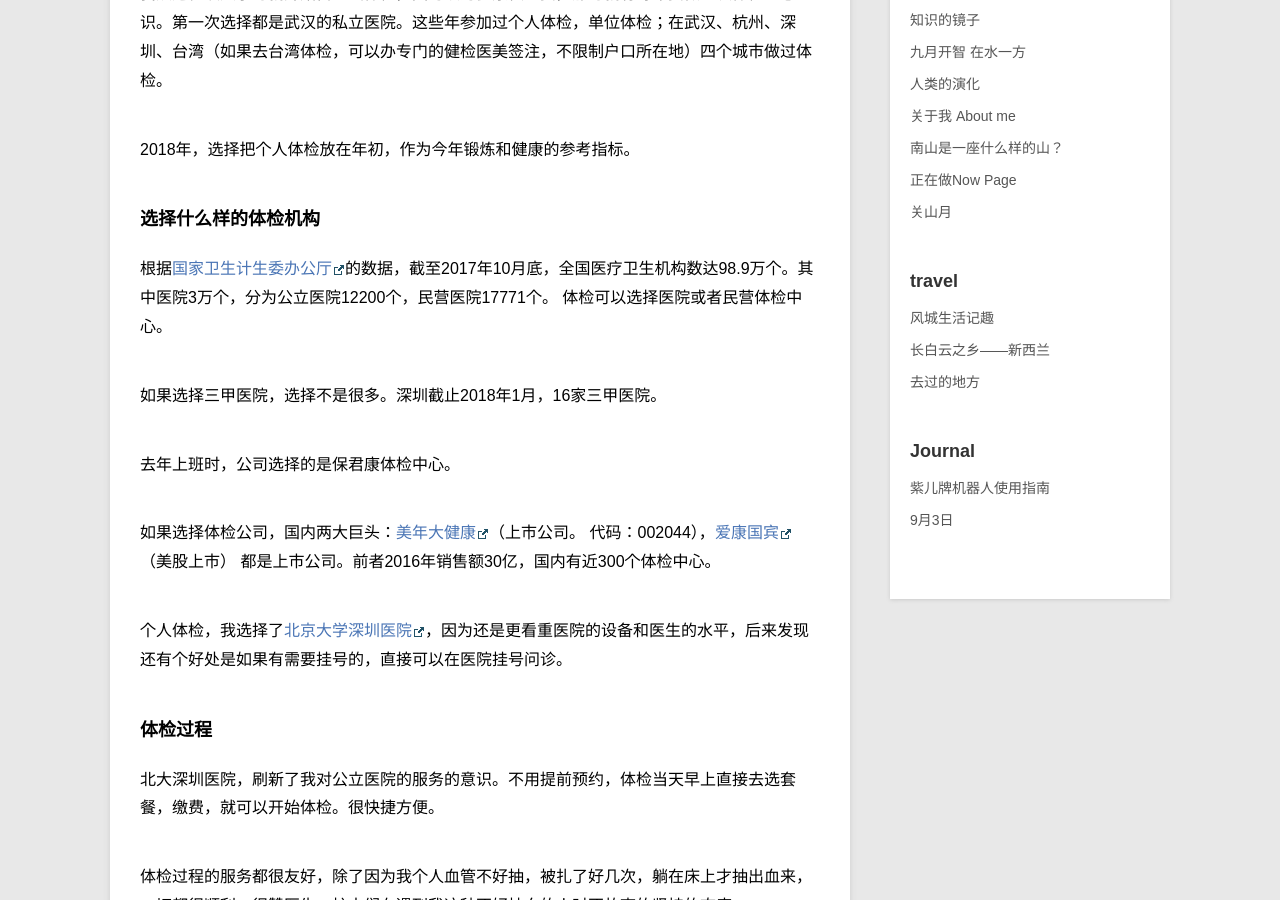
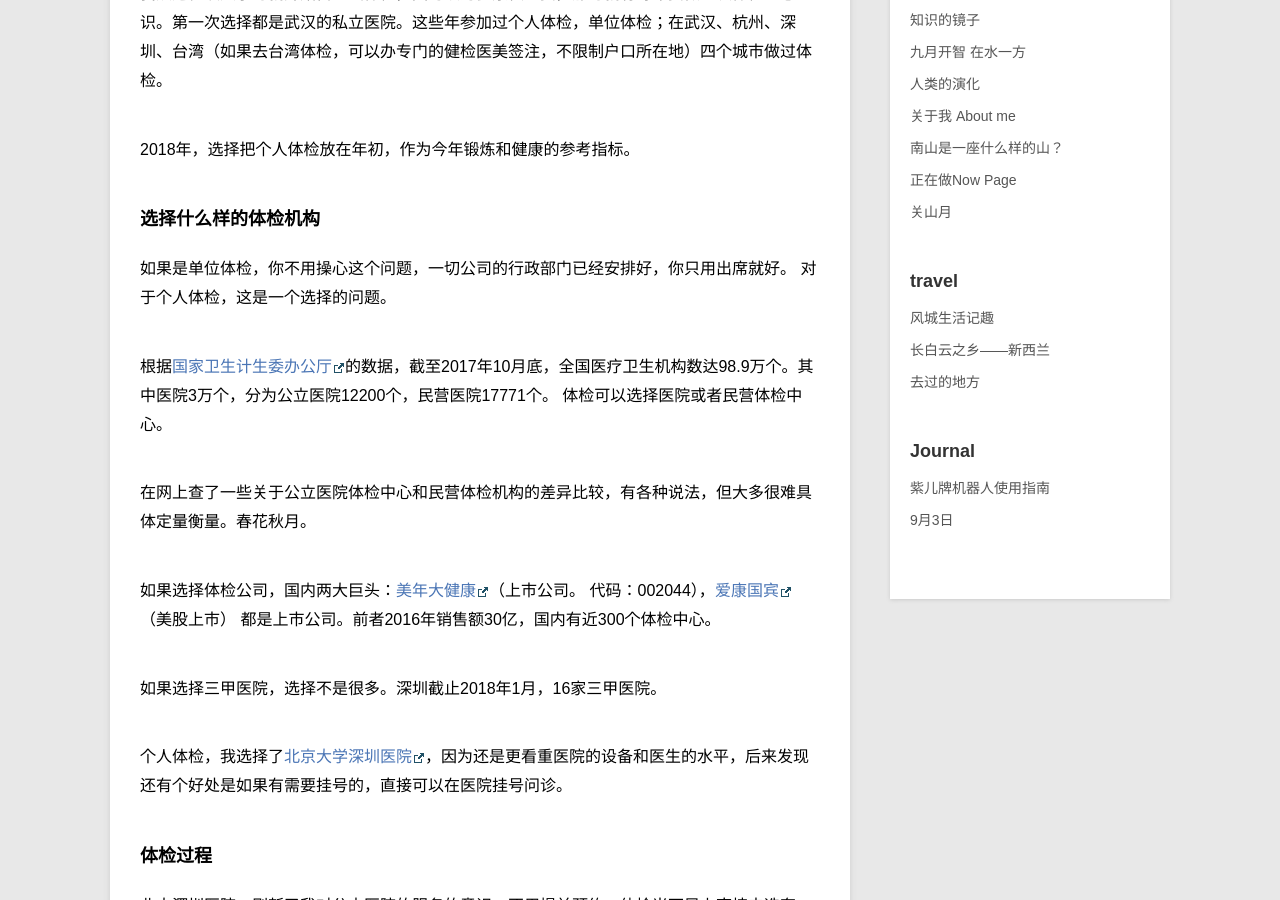
Before and after one commit to violettianjie/violettianjie.github.io, a Jekyll site: the page built from _posts/blog/2018-01-29-phyexam.md, in a window 1280 px wide and 900 px high, scrolled down 521 px. Built offline with Jekyll 4.4.1, drawn with Linux system fonts in a browser that asks for light colours.

Commit message:
Update 2018-01-29-phyexam.md

```diff
--- a/_posts/blog/2018-01-29-phyexam.md
+++ b/_posts/blog/2018-01-29-phyexam.md
@@ -20,14 +20,17 @@ category: blog
 
 ### 选择什么样的体检机构
 
+如果是单位体检，你不用操心这个问题，一切公司的行政部门已经安排好，你只用出席就好。
+对于个人体检，这是一个选择的问题。
+
 根据[国家卫生计生委办公厅](http://www.nhfpc.gov.cn/mohwsbwstjxxzx/s7967/201712/cb133528a46d4e98af757e6a657bdb9c.shtml)的数据，截至2017年10月底，全国医疗卫生机构数达98.9万个。其中医院3万个，分为公立医院12200个，民营医院17771个。
 体检可以选择医院或者民营体检中心。
 
-如果选择三甲医院，选择不是很多。深圳截止2018年1月，16家三甲医院。
-
-去年上班时，公司选择的是保君康体检中心。
+在网上查了一些关于公立医院体检中心和民营体检机构的差异比较，有各种说法，但大多很难具体定量衡量。春花秋月。
 
 如果选择体检公司，国内两大巨头：[美年大健康](http://www.health-100.cn)（上市公司。 代码：002044），[爱康国宾](http://mall.ikang.com/index.html)（美股上市） 都是上市公司。前者2016年销售额30亿，国内有近300个体检中心。
+
+如果选择三甲医院，选择不是很多。深圳截止2018年1月，16家三甲医院。
 
 个人体检，我选择了[北京大学深圳医院](http://www.pkuszh.com)，因为还是更看重医院的设备和医生的水平，后来发现还有个好处是如果有需要挂号的，直接可以在医院挂号问诊。
 
```
